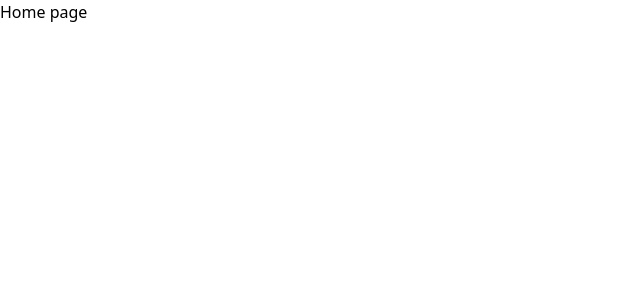
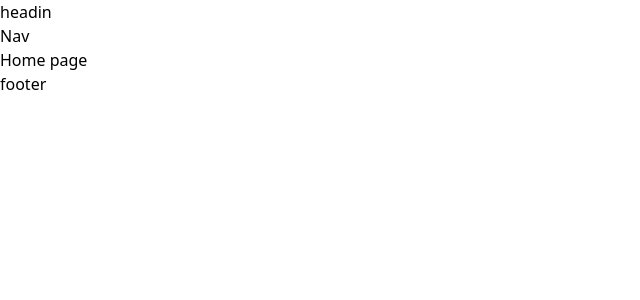
Before and after one commit to ramen72/OYA-Project-16-E-Shop, a React (Vite) app: page / in a window 1280 px wide. Shown: the top 300 px of the page, without its empty margins (0-640 px from the left). Built offline with nearby package versions, Linux system fonts and the light colour scheme.

Commit message:
Update Master layout at 11-05-2025_1350

```diff
--- a/src/assets/css/tailwind.css
+++ b/src/assets/css/tailwind.css
@@ -1 +1,6 @@
 @import "tailwindcss";
+
+@theme {
+  --primaryColor: #FF624C;
+  --secondaryColor: #D9D9D9;
+}
--- /dev/null
+++ b/src/components/common/Footer.jsx
@@ -0,0 +1,11 @@
+import React from 'react';
+
+const Footer = () => {
+    return (
+        <div>
+            footer
+        </div>
+    );
+};
+
+export default Footer;
--- /dev/null
+++ b/src/components/common/Header.jsx
@@ -0,0 +1,11 @@
+import React from 'react';
+
+const Header = () => {
+    return (
+        <div>
+            headin
+        </div>
+    );
+};
+
+export default Header;
--- /dev/null
+++ b/src/components/common/NavBar.jsx
@@ -0,0 +1,11 @@
+import React from 'react';
+
+const NavBar = () => {
+    return (
+        <div>
+            Nav
+        </div>
+    );
+};
+
+export default NavBar;
--- /dev/null
+++ b/src/components/layout/MasterLayout.jsx
@@ -0,0 +1,19 @@
+import React from 'react';
+import Header from '../common/Header';
+import Footer from '../common/Footer';
+import NavBar from '../common/NavBar';
+
+const MasterLayout = ({children}) => {
+    return (
+        <div>
+            <Header/>
+            <NavBar/>
+            {
+                children
+            }
+            <Footer/>
+        </div>
+    );
+};
+
+export default MasterLayout;
--- a/src/pages/HomePage.jsx
+++ b/src/pages/HomePage.jsx
@@ -1,10 +1,11 @@
 import React from 'react';
+import MasterLayout from '../components/layout/MasterLayout';
 
 const HomePage = () => {
     return (
-        <div>
-            <h1>Home page</h1>
-        </div>
+        <MasterLayout>
+            <h1 className=''>Home page</h1>
+        </MasterLayout>
     );
 };
 
```
